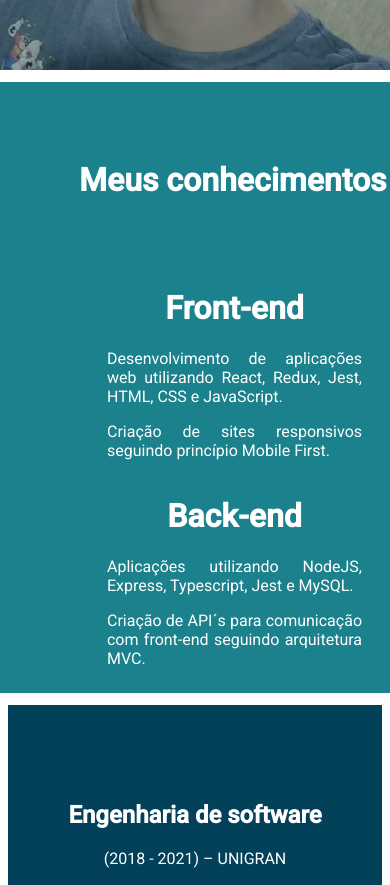
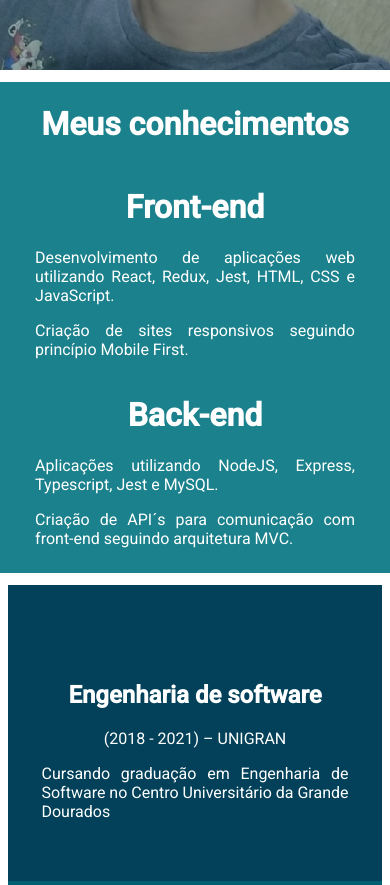
Before and after one commit to andriusrl/portfolio, a React (Create React App) app: page / in a window 390 px wide. Shown: the part 934-1819 px from the top of the page. Built offline with nearby package versions, Linux system fonts and the light colour scheme.

Commit message:
Corrigido resposividade mobile de conhecimentos

```diff
--- a/src/style/style.js
+++ b/src/style/style.js
@@ -180,11 +180,15 @@ export const SkillsContent = styled.div`
     display: flex;
     @media (max-width: 480px) {
         flex-direction: column;
+        margin: 6% auto 0 auto;
     };
 `
 export const TitleSkills = styled.h1`
     margin: 79px 0 0 79px;
     font-weight: bold;
+    @media (max-width: 480px) {
+        margin: 6% auto 0 auto;
+    };
 `
 export const SkillItem = styled.div`
     text-align: center;
```
